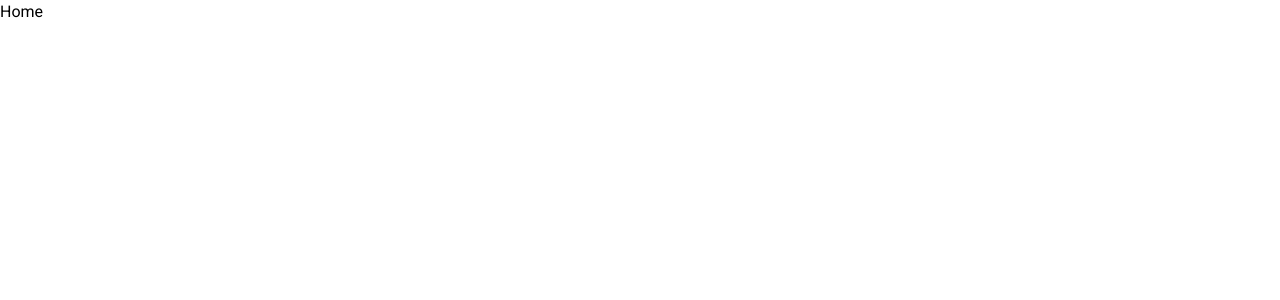
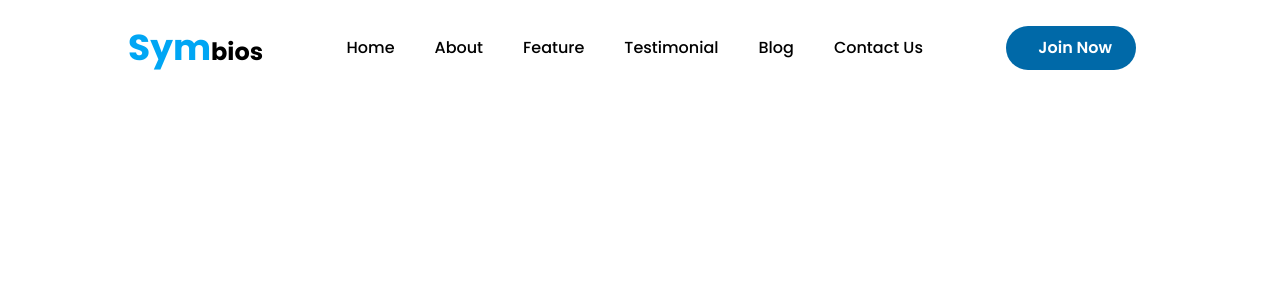
Before and after one commit to louisvincelli/symbios_labs, a Next.js app: page / in a window 1280 px wide. Shown: the top 300 px of the page. Built offline with nearby package versions, Linux system fonts and the light colour scheme.

Commit message:
finished navbar
finished navbar

```diff
--- a/app/globals.css
+++ b/app/globals.css
@@ -1 +1,67 @@
 @import "tailwindcss";
+/* @tailwind base;
+@tailwind components;
+@tailwind utilities; */
+/* @import "tailwindcss/preflight";
+@import "tailwindcss/utilities"; */
+
+.nav__link {
+  position: relative;
+  font-size: 1rem;
+  font-weight: 500;
+  width: fit-content;
+  display: block;
+}
+
+.nav__link::after {
+  content: '';
+  display: block;
+  position: absolute;
+  height: 3px;
+  background-color: #0d9488;
+  width: 100%;
+  transform: scaleX(0);
+  transition: transform 300ms;
+  transform-origin: center;
+}
+
+.nav__link:hover::after {
+  transform: scaleX(1);
+}
+
+
+/* @layer utilities {
+    .nav__link {
+        @apply relative text-base font-medium w-fit block after:block after:content-['']
+        after:absolute after:h-[3px] after:bg-teal-600 after:w-full after:scale-x-0
+        after:hover:scale-x-100 after:transition after:duration-300 after:origin-left
+    }
+} */
+
+/* @theme {
+  --nav-link-base: relative text-base font-medium w-fit block;
+  --nav-link-after: block absolute h-[3px] bg-teal-600 w-full scale-x-0 origin-left;
+  --nav-link-after-hover: scale-x-100;
+} */
+
+/*
+@layer components {
+  .nav__link {
+    @apply relative text-base font-medium w-fit block;
+  }
+
+  .nav__link::after {
+    content: "";
+    position: absolute;
+    height: 3px;
+    background-color: #0d9488; /* Tailwind's teal-600 */
+    /* width: 100%;
+    transform: scaleX(0);
+    transform-origin: left;
+    transition: transform 300ms;
+  }
+
+  .nav__link:hover::after {
+    transform: scaleX(1);
+  }
+} */
--- a/app/layout.tsx
+++ b/app/layout.tsx
@@ -1,7 +1,9 @@
 import type { Metadata } from "next";
 //import { Geist, Geist_Mono } from "next/font/google";
-import {Roboto} from 'next/font/google';
+//import {Roboto} from 'next/font/google';
+import {Poppins} from 'next/font/google';
 import "./globals.css";
+import ResponsiveNavbar from "@/components/Home/Navbar/ResponsiveNavbar";
 
 // const geistSans = Geist({
 //   variable: "--font-geist-sans",
@@ -13,8 +15,8 @@ import "./globals.css";
 //   subsets: ["latin"],
 // });
 
-const font = Roboto({
-  weight:['100','300','400','500','700','900'],
+const font = Poppins({
+  weight:['100','300','400','500','700','900', "200", "600", "800"],
   subsets:['latin'],
 })
 
@@ -35,6 +37,7 @@ export default function RootLayout({
       <body
         className={`${font.className} antialiased`}
       >
+        <ResponsiveNavbar />
         {children}
       </body>
     </html>
--- a/components/Home/Home.tsx
+++ b/components/Home/Home.tsx
@@ -2,7 +2,7 @@ import React from 'react';
 
 const Home = () => {
   return (
-    <div className='overflow-hidden'>Home</div>
+    <div className='overflow-hidden'></div>
   );
 };
 
--- /dev/null
+++ b/components/Home/Navbar/MobileNavbar.tsx
@@ -0,0 +1,47 @@
+import { navLinks } from '@/constant/Constant';
+import Link from 'next/link';
+import React from 'react';
+import { CgClose } from 'react-icons/cg';
+
+type Props = {
+    showNav:boolean;
+    closeNav:()=>void;
+};
+
+const MobileNavbar = ({ closeNav, showNav }:Props) => {
+
+    //const navOpen = showNav ? 'translate-x-0' : 'translate-x-full';
+    const navOpen = showNav ? 'translate-x-0' : 'translate-x-[100%]';
+    //const navOpen = showNav ? 'translateX(-16rem)' : 'translateX(16rem)';
+
+  return (
+    <div>
+        {/* Overlay */}
+        {/* <div className={`fixed ${navOpen} inset-0 transform transition-all duration-0 z-10000 bg-black opacity-70 w-full h-screen`}> */}
+        <div className={`fixed ${showNav ? 'opacity-70' : 'opacity-0 pointer-events-none'} inset-0 transition-all duration-500 z-1000 bg-black w-full h-screen`}>
+        </div>
+        {/* Navlinks */}
+        <div className={`text-white ${navOpen} fixed top-0 right-0 justify-center flex flex-col h-full
+                        transform transition-all duration-400 ease-in-out delay-100 w-[80%]
+                        sm:w-[60%] bg-cyan-700 space-y-6 z-1006`}
+        >
+            {/* <div className='lg:flex items-center space-x-10'> */}
+                {navLinks.map((link)=>{
+                    return <Link href={link.url} key={link.id}>
+                        <p className='nav__link text-white text-[20px] ml-12
+                        {/*border-b-[1.5px] pb-1 border-white*/}
+                          sm:text-[30px]
+                         '>
+                            {link.label}
+                        </p>
+                    </Link>
+                })}
+            {/* </div> */}
+            {/* Close icon */}
+            <CgClose onClick={closeNav} className='absolute top-[0.7rem] right-[1.4rem] sm:w-8 sm:h-8 w-6 h-6' />
+        </div>
+    </div>
+  );
+};
+
+export default MobileNavbar;
--- /dev/null
+++ b/components/Home/Navbar/Navbar.tsx
@@ -0,0 +1,96 @@
+'use client';
+import { navLinks } from '@/constant/Constant';
+import Link from 'next/link';
+import React, { useEffect, useState } from 'react';
+import { HiBars3, HiBars3BottomRight } from 'react-icons/hi2';
+
+type Props = {
+    openNav:()=>void
+}
+
+//put navLinks in constant folder and file since it is constant data.
+// const navLinks = [
+//     {
+//         id: 1,
+//         url: "#",
+//         label: "Home"
+//     },
+//     {
+//         id: 2,
+//         url: "#",
+//         label: "About"
+//     },
+//     {
+//         id: 3,
+//         url: "#",
+//         label: "Feature"
+//     },
+//     {
+//         id: 4,
+//         url: "#",
+//         label: "Testimonial"
+//     },
+//     {
+//         id: 5,
+//         url: "#",
+//         label: "Blog"
+//     },
+//     {
+//         id: 6,
+//         url: "#",
+//         label: "Contact Us"
+//     },
+// ]
+
+//created nav__link style in global.css
+const Navbar = ({openNav}:Props) => {
+
+    const [navBg,setNavBg]=useState(false);
+
+    useEffect(()=>{
+        const handler = ()=>{
+            if(window.scrollY>=90) setNavBg(true)
+            if(window.scrollY<90) setNavBg(false);
+        };
+
+        window.addEventListener('scroll', handler);
+
+        return ()=>{
+            window.removeEventListener('scroll', handler);
+        };
+    },[]);
+
+
+  return (
+    <div className={` fixed ${navBg ? "bg-white shadow-md" : "fixed" }
+                    w-full transition-all duration-200 h-[12vh] z-1000`}
+    >
+        <div className='flex items-center h-full justify-between w-[90%] xl:w-[80%] mx-auto'>
+            {/* LOGO */}
+            <h1 className='text-xl md:text-2xl font-bold'>
+                <span className='text-3xl md:text-4xl text-sky-500'>Sym</span>bios
+            </h1>
+            {/* NavLinks */}
+            <div className='hidden lg:flex items-center space-x-10'>
+                {navLinks.map((link)=>{
+                    return <Link href={link.url} key={link.id}>
+                        <p className='nav__link'>{link.label}</p>
+                    </Link>
+                })}
+            </div>
+            {/* Buttons */}
+            <div className='flex items-center space-x-4'>
+                <button className='md:ps-8 md:py-2.5 px-6 py-2 text-white font-semibold text-base bg-sky-700
+                 hover:bg-sky-300 transition-all duration-200 rounded-full'
+                >
+                    Join Now
+                </button>
+                {/* Burger Menu */}
+                <HiBars3 onClick={openNav} className='w-8 h-8 cursor-pointer text-black lg:hidden' />
+            </div>
+        </div>
+    </div>
+  )
+}
+
+export default Navbar
--- /dev/null
+++ b/components/Home/Navbar/ResponsiveNavbar.tsx
@@ -0,0 +1,24 @@
+'use client'
+import React, { useState } from 'react';
+import Navbar from './Navbar';
+import MobileNavbar from './MobileNavbar';
+
+const ResponsiveNavbar = () => {
+
+    const [showNav,setShowNav]=useState(false)
+    const handleNavShow = ()=>{
+        setShowNav(true)
+    };
+    const handleNavHide = ()=>{
+        setShowNav(false);
+    };
+
+  return (
+    <div>
+        <Navbar openNav = {handleNavShow} />
+        <MobileNavbar showNav={showNav} closeNav={handleNavHide} />
+    </div>
+  );
+};
+
+export default ResponsiveNavbar;
--- /dev/null
+++ b/constant/Constant.ts
@@ -0,0 +1,32 @@
+export const navLinks = [
+    {
+        id: 1,
+        url: "#",
+        label: "Home"
+    },
+    {
+        id: 2,
+        url: "#",
+        label: "About"
+    },
+    {
+        id: 3,
+        url: "#",
+        label: "Feature"
+    },
+    {
+        id: 4,
+        url: "#",
+        label: "Testimonial"
+    },
+    {
+        id: 5,
+        url: "#",
+        label: "Blog"
+    },
+    {
+        id: 6,
+        url: "#",
+        label: "Contact Us"
+    },
+]
--- a/package.json
+++ b/package.json
@@ -2,6 +2,7 @@
   "name": "symbios_labs",
   "version": "0.1.0",
   "private": true,
+  "type": "module",
   "scripts": {
     "dev": "next dev --turbopack",
     "build": "next build --turbopack",
@@ -18,7 +19,9 @@
     "@types/node": "^20",
     "@types/react": "^19",
     "@types/react-dom": "^19",
-    "tailwindcss": "^4",
+    "autoprefixer": "^10.4.21",
+    "postcss": "^8.5.6",
+    "tailwindcss": "^4.1.15",
     "typescript": "^5"
   }
 }
--- /dev/null
+++ b/postcss.config.cjs
@@ -0,0 +1,6 @@
+module.exports = {
+  plugins: {
+    tailwindcss: {},
+    autoprefixer: {},
+  },
+};
--- /dev/null
+++ b/tailwind.config.cjs
@@ -0,0 +1,11 @@
+module.exports = {
+  content: [
+    "./app/**/*.{js,ts,jsx,tsx}",
+    "./components/**/*.{js,ts,jsx,tsx}",
+    "./pages/**/*.{js,ts,jsx,tsx}",
+  ],
+  theme: {
+    extend: {},
+  },
+  plugins: [],
+};
```
Also changed, not shown: 1 other file (tests, documents, lock files or other folders).
